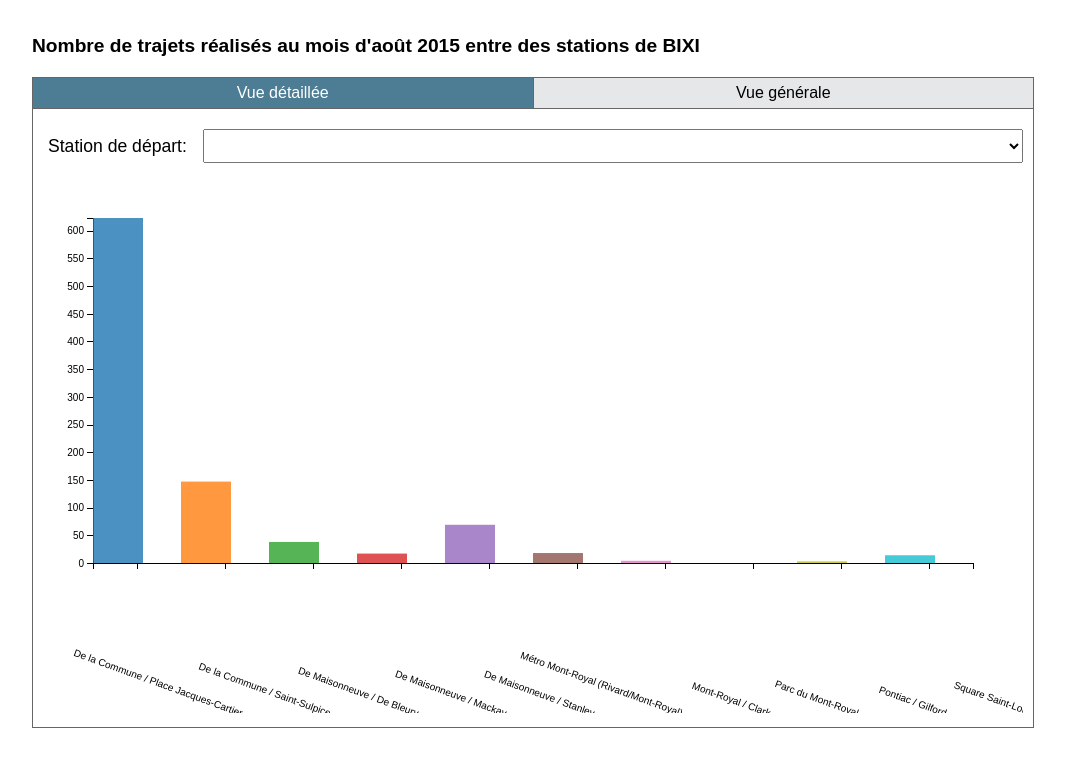
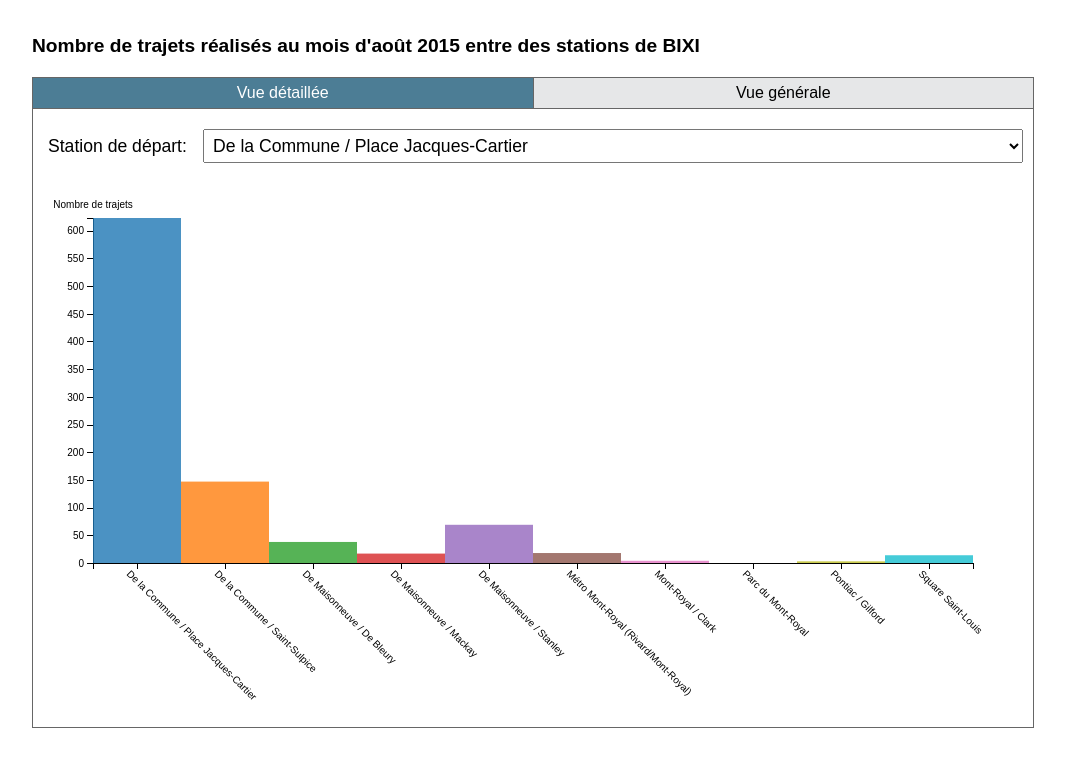
Before and after one commit to Isdriai/visu-inf8808, a plain HTML site: page 4TP/index.html in a window 1280 px wide. Shown: the whole page, without its empty margins (107-1172 px from the left). Drawn offline with Linux system fonts and the light colour scheme.

Commit message:
chord en cours

```diff
--- a/4TP/assets/scripts/1-preproc.js
+++ b/4TP/assets/scripts/1-preproc.js
@@ -35,8 +35,9 @@ function domainX(x, data) {
  */
 function domainY(y, currentData) {
   // TODO: Préciser le domaine pour la variable "y" en prenant comme minimum et maximum le nombre de trajets vers une station de BIXI.
-  var maxTraj = d3.max(currentData.destinations.map(d => d.count))
-  var minTraj = d3.min(currentData.destinations.map(d => d.count))
+  var counts = currentData.destinations.map(d => d.count)
+  var maxTraj = d3.max(counts)
+  var minTraj = d3.min(counts)
   y.domain([minTraj, maxTraj])
 }
 
--- a/4TP/assets/scripts/2-bar-chart.js
+++ b/4TP/assets/scripts/2-bar-chart.js
@@ -16,15 +16,21 @@
 function createAxes(g, xAxis, yAxis, height) {
   // TODO: Dessiner les axes X et Y du graphique. Assurez-vous d'indiquer un titre pour l'axe Y.
   // Axe horizontal
+
   g.append("g")
     .attr("class", "x axis")
     .attr("transform", "translate(0," + height + ")")
     .call(xAxis)
     .selectAll("text")
-      .style("text-anchor", "end")
-      .attr("dx", 150)
-      .attr("dy", 100)
-      .attr("transform", d => "rotate(20)" )
+      .style("text-anchor", "start")
+      .attr("transform","translate(0,0)rotate(45)")
+
+      g.append("text")
+        .attr("x",0)
+        .attr("y", -10)
+        .attr("text-anchor","middle")
+        .text("Nombre de trajets")
+        .style("font-size","10px");
 
   // Axe vertical
   g.append("g")
@@ -46,16 +52,16 @@ function createAxes(g, xAxis, yAxis, height) {
 function createBarChart(g, currentData, x, y, color, tip, height) {
   // TODO: Dessiner les cercles à bandes en utilisant les échelles spécifiées.
   //       Assurez-vous d'afficher l'infobulle spécifiée lorsqu'une barre est survolée.
-  g.selectAll("bar")
+  g.selectAll("rect")
    .data(currentData.destinations)
    .enter()
    .append("rect")
-   .attr("class", "bar")
+   .attr("class", "rect")
    .attr("x", d => x(d.name))
    .attr("y", d => y(d.count))
    .style("fill", d => color(d.name))
    .attr("height", d => height - y(d.count))
-   .attr("width", 50)
+   .attr("width", x.bandwidth())
    .on("mouseover", tip.show)
    .on("mouseout", tip.hide)
 }
@@ -75,12 +81,11 @@ function transition(g, newData, y, yAxis, height) {
    - La transition doit se faire en 1 seconde.
    */
   var duration = 1000
-  g.selectAll(".bar").data(newData.destinations)
+  g.selectAll(".rect").data(newData.destinations)
    .transition()
    .duration(duration)
    .attr("height",d => height - y(d.count))
    .attr("y", d => y(d.count))
-   .attr("width", 50)
 
   g.select(".y.axis")
    .transition()
--- a/4TP/assets/scripts/3-chord-diagram.js
+++ b/4TP/assets/scripts/3-chord-diagram.js
@@ -4,6 +4,20 @@
  * Fichier permettant de dessiner le diagramme à cordes.
  */
 
+/**
+ * Retourne le texte qui doit apparaitre lorsque la souris survolle un groupe.
+ *
+ * @param d               Les données associées au groupe survollé par la souris.
+ * @param data            Les données provenant du fichier JSON.
+ * @param total           Le nombre total de trajets réalisés pour le mois d'août 2015.
+ * @param formatPercent   Fonction permettant de formater correctement un pourcentage.
+ */
+function eventGroupOver(d, data, total, formatPercent) {
+  var name = data[d.index].name
+  var totStation = d3.sum(data[d.index].destinations.map(dest => dest.count))
+  var percent = formatPercent(totStation/total)
+  return name + ": " + percent + " des départs"
+}
 
 /**
  * Crée les groupes du diagramme à cordes.
@@ -31,23 +45,35 @@ function createGroups(g, data, layout, arc, color, total, formatPercent) {
    .selectAll("g")
     .data(d => d.groups)
     .enter()
- .append("g")
     .append("path")
     .attr("id", d => "group" + d.index)
     .style("fill", d => color(d.index))
     .style("stroke", "black")
     .attr("d", arc)
+    .attr("class", "group")
 
   g.selectAll("text")
   .data(layout.groups)
   .enter().append("text")
     .attr("dx", 0)
-    .attr("dy", 20)
+    .attr("dy", 15)
   .append("textPath")
-    .attr("class", "label")
+    .attr("class", "text")
     .attr("xlink:href", d => "#group" + d.index)
-    .text( d => data[d.index].name)
-    .style("fill", "white");
+    .text( d => tronc(data[d.index].name))
+    .style("fill", "white")
+    .style("font-size","13px")
+}
+
+/**
+ * Fonction qui tronque les noms des stations «Métro Mont-Royal (Rivard/Mont-Royal)» et «Pontiac / Gilford».
+ *
+ * @param name    Le nom de la station qui doit etre tronqué si trop long.
+ */
+function tronc(name) {
+  name = name === "Pontiac / Gilford" ? "Pontiac" : name
+  name = name === "Métro Mont-Royal (Rivard/Mont-Royal)" ? "Métro Mont-Royal" : name
+  return name
 }
 
 /**
@@ -73,15 +99,13 @@ function createChords(g, data, layout, path, color, total, formatPercent) {
 g.datum(layout)
 .append("g")
 .selectAll("path")
-.data(d => d.groups)
+.data(layout)
 .enter()
 .append("path")
- .attr("d", path) // marche po
- .style("fill", d => color(d.index))
- .style("stroke", "black");
-
-
-
+ .attr("d", path)
+ .attr("class", "chord")
+ .attr("id", d => "chord_" + d.source.index + "_" + d.target.index)
+ .style("fill", d => color(d.source.index))
 }
 
 /**
@@ -96,4 +120,27 @@ function initializeGroupsHovered(g) {
      - Rétablir l'affichage du diagramme par défaut lorsque la souris sort du cercle du diagramme.
   */
 
+  var groups = g.selectAll(".group")
+  groups.on("mouseover", function(group) {
+    console.log("wesh")
+    /*var paths = g.selectAll(".chord")
+    paths.attr("class", function(chord) {
+      if (!(group.index === chord.source.index || group.index === chord.target.index)) {
+        console.log("toto")
+        console.log(this)
+        console.log(chord)
+        var c = g.select("#chord_" + chord.source.index + "_" + chord.target.index)
+        console.log("coucou")
+        console.log(c)
+        c.style("opacity", 0.1)
       }
+    })*/
+  })
+
+  groups.on("mouseout", function(d) {
+    console.log("wesh2")
+    /*console.log("ok?")
+    g.selectAll(".chord").style("opacity", 0.8)
+    console.log("ok!")*/
+})
+}
```
Also changed, not shown: 4TP/assets/css/style.css (line endings or trailing spaces). Lines whose indentation alone changed are shown as unchanged.
